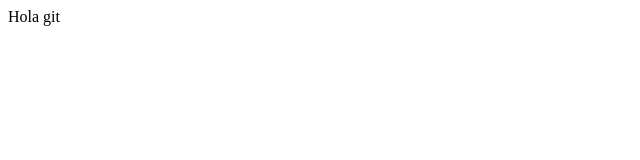
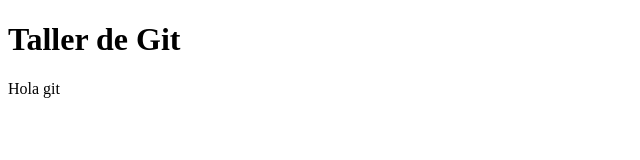
Before and after one commit to FerCor28/taller-git, a plain HTML site: page index.html in a window 1280 px wide. Shown: the whole page, without its empty margins (0-640 px from the left). Drawn offline with Linux system fonts and the light colour scheme.

Commit message:
Agrega encabezado y cambia titulo

```diff
--- a/index.html
+++ b/index.html
@@ -4,6 +4,7 @@
 	<title>Curso Git</title>
 </head>
 <body>
+	<h1>Taller de Git</h1>
 	Hola git
 </body>
 </html>
```
